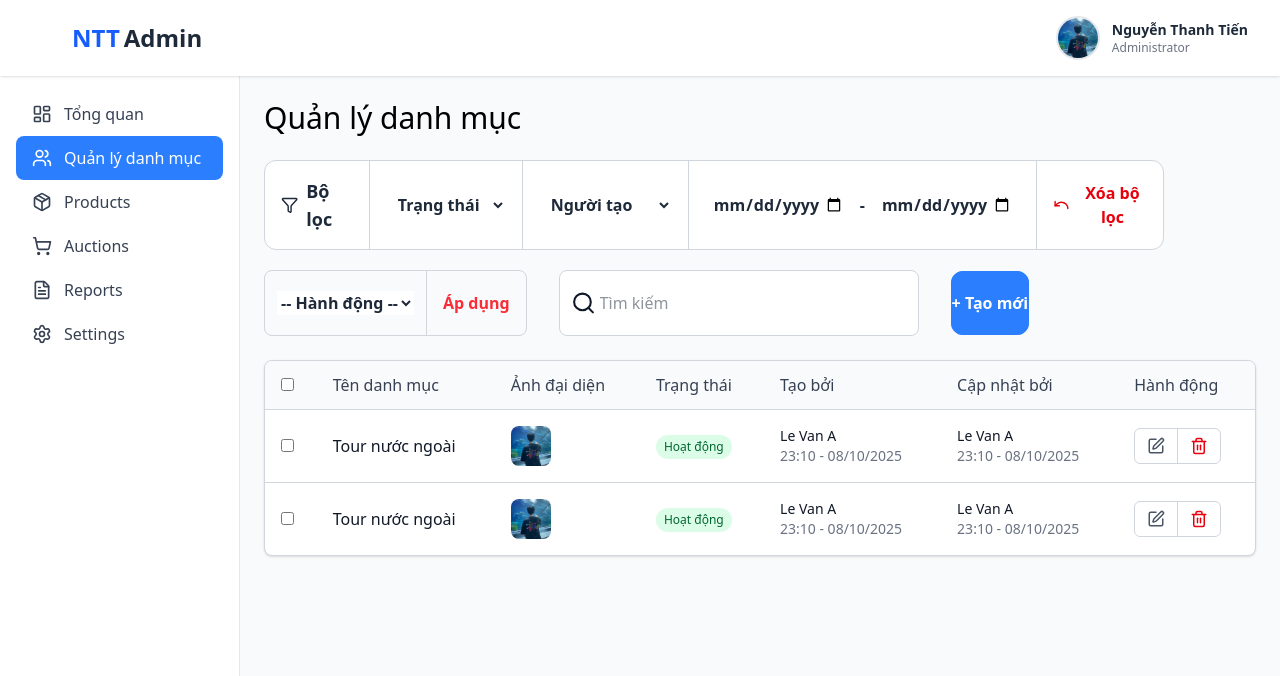
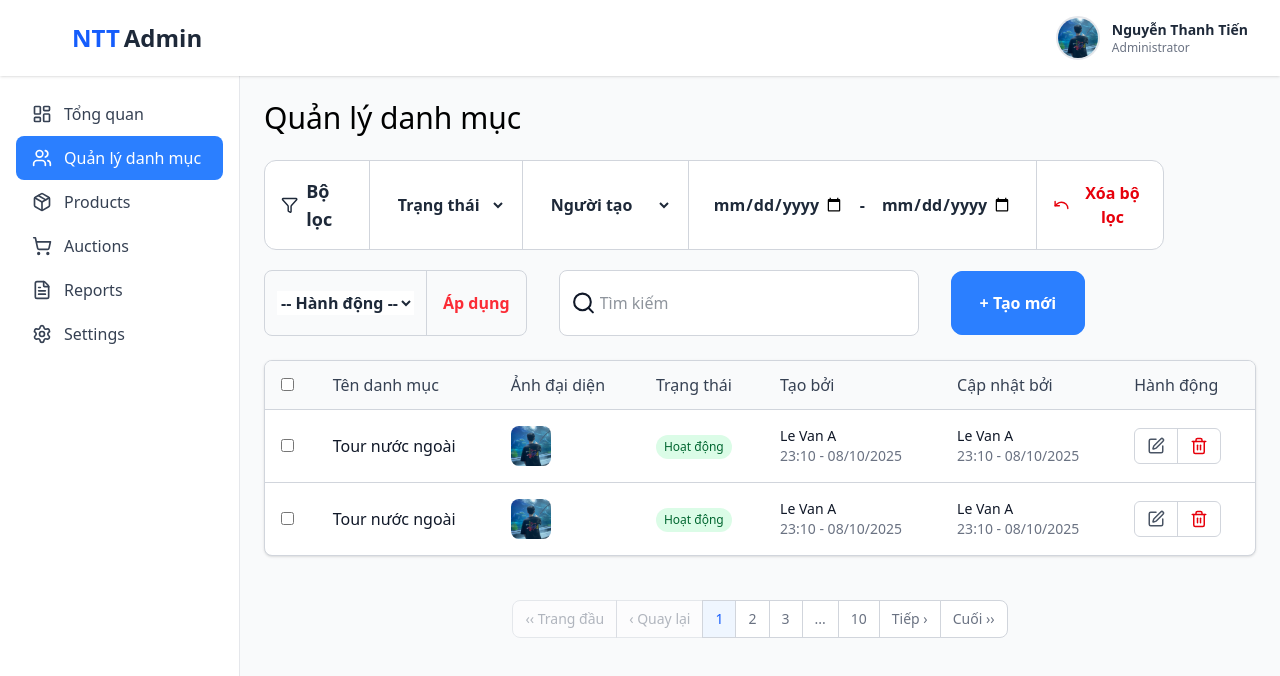
Before and after one commit to NguyenThanhTien539/online-auction-personal-project, a React (Vite) app in the folder frontend/: page /admin/categories in a window 1280 px wide. Shown: the top 676 px of the page. Built offline with nearby package versions, Linux system fonts and the light colour scheme.

Commit message:
done pagination component

```diff
--- a/frontend/src/components/common/Buttons.tsx
+++ b/frontend/src/components/common/Buttons.tsx
@@ -5,15 +5,13 @@ import { Link } from "react-router-dom";
 type CreateButtonProps = {
   url: string;
   name: string;
-  px?: number;
-  py?: number;
 };
 
-export function CreateButton({ url, name, px = 7, py = 5 }: CreateButtonProps) {
+export function CreateButton({ url, name }: CreateButtonProps) {
   return (
     <>
       <Link
-        className={`border border-blue-500 bg-blue-500 rounded-xl px-${px} py-${py} cursor-pointer hover:bg-blue-600`}
+        className={`border border-blue-500 bg-blue-500 rounded-xl px-7 py-5 cursor-pointer hover:bg-blue-600`}
         to={url}
       >
         <span className="text-white font-semibold">{name}</span>
--- /dev/null
+++ b/frontend/src/components/common/Pagination.tsx
@@ -0,0 +1,119 @@
+export default function Pagination(props: {
+  totalPages: number;
+  currentPage: number;
+  onPageChange: (page: number) => void;
+}) {
+  const { totalPages, currentPage, onPageChange } = props;
+
+  // Tính toán các trang cần hiển thị
+  const getPageNumbers = () => {
+    const delta = 2; // Số trang hiển thị xung quanh trang hiện tại
+    const range = [];
+    const rangeWithDots = [];
+
+    for (
+      let i = Math.max(2, currentPage - delta);
+      i <= Math.min(totalPages - 1, currentPage + delta);
+      i++
+    ) {
+      range.push(i);
+    }
+
+    if (currentPage - delta > 2) {
+      rangeWithDots.push(1, "...");
+    } else {
+      rangeWithDots.push(1);
+    }
+
+    rangeWithDots.push(...range);
+
+    if (currentPage + delta < totalPages - 1) {
+      rangeWithDots.push("...", totalPages);
+    } else {
+      if (totalPages > 1) rangeWithDots.push(totalPages);
+    }
+
+    return rangeWithDots;
+  };
+
+  const pageNumbers = getPageNumbers();
+
+  return (
+    <>
+      <div className="flex items-center justify-center py-5">
+        <nav>
+          <ul className="inline-flex -space-x-px text-sm">
+            {/* First Button */}
+            <li>
+              <button
+                onClick={() => onPageChange(1)}
+                disabled={currentPage === 1}
+                className="flex items-center justify-center px-3 py-2 text-gray-500 bg-white border border-gray-300 rounded-l-lg hover:bg-gray-100 hover:text-gray-700 disabled:opacity-50 disabled:cursor-not-allowed"
+              >
+                <span className="sr-only">First</span>
+                ‹‹ Trang đầu
+              </button>
+            </li>
+
+            {/* Back Button */}
+            <li>
+              <button
+                onClick={() => onPageChange(currentPage - 1)}
+                disabled={currentPage === 1}
+                className="flex items-center justify-center px-3 py-2 text-gray-500 bg-white border border-gray-300 hover:bg-gray-100 hover:text-gray-700 disabled:opacity-50 disabled:cursor-not-allowed"
+              >
+                <span className="sr-only">Previous</span>‹ Quay lại
+              </button>
+            </li>
+
+            {/* Page Numbers */}
+            {pageNumbers.map((page, index) => (
+              <li key={index}>
+                {page === "..." ? (
+                  <span className="flex items-center justify-center px-3 py-2 text-gray-500 bg-white border border-gray-300">
+                    ...
+                  </span>
+                ) : (
+                  <button
+                    onClick={() => onPageChange(page as number)}
+                    className={`flex items-center justify-center px-3 py-2 border border-gray-300 ${
+                      currentPage === page
+                        ? "bg-blue-50 text-blue-600 border-blue-300"
+                        : "bg-white text-gray-500 hover:bg-gray-100 hover:text-gray-700"
+                    }`}
+                  >
+                    {page}
+                  </button>
+                )}
+              </li>
+            ))}
+
+            {/* Next Button */}
+            <li>
+              <button
+                onClick={() => onPageChange(currentPage + 1)}
+                disabled={currentPage === totalPages}
+                className="flex items-center justify-center px-3 py-2 text-gray-500 bg-white border border-gray-300 hover:bg-gray-100 hover:text-gray-700 disabled:opacity-50 disabled:cursor-not-allowed"
+              >
+                <span className="sr-only">Next</span>
+                Tiếp ›
+              </button>
+            </li>
+
+            {/* Last Button */}
+            <li>
+              <button
+                onClick={() => onPageChange(totalPages)}
+                disabled={currentPage === totalPages}
+                className="flex items-center justify-center px-3 py-2 text-gray-500 bg-white border border-gray-300 rounded-r-lg hover:bg-gray-100 hover:text-gray-700 disabled:opacity-50 disabled:cursor-not-allowed"
+              >
+                <span className="sr-only">Last</span>
+                Cuối ››
+              </button>
+            </li>
+          </ul>
+        </nav>
+      </div>
+    </>
+  );
+}
--- a/frontend/src/views/admin/pages/CategoryList.tsx
+++ b/frontend/src/views/admin/pages/CategoryList.tsx
@@ -1,8 +1,19 @@
 import FilterBar from "@/components/admin/FilterBar";
 import avatar from "@/assets/image/avatar.jpg";
 import { DeleteButton, EditButton } from "@/components/common/Buttons";
+import Pagination from "@/components/common/Pagination";
+import { useSearchParams } from "react-router-dom";
 
 export default function CategoryList() {
+  const totalPages = 10;
+  const [searchParams, setSearchParams] = useSearchParams();
+  const currentPage = parseInt(searchParams.get("page") || "1", 10);
+
+  const handlePageChange = (page: number) => {
+    //set param page or call API
+    setSearchParams({ page: page.toString() });
+  };
+
   return (
     <div className="w-full space-y-6">
       <h1 className="font-medium text-3xl">Quản lý danh mục</h1>
@@ -123,6 +134,11 @@ export default function CategoryList() {
           </tbody>
         </table>
       </div>
+      <Pagination
+        totalPages={totalPages}
+        currentPage={currentPage}
+        onPageChange={handlePageChange}
+      />
     </div>
   );
 }
```
